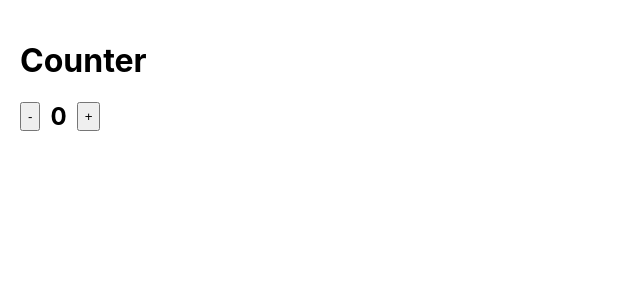
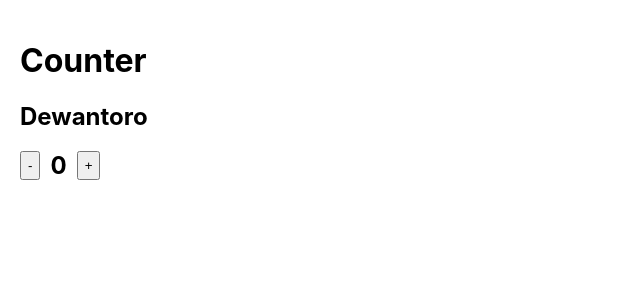
Before and after one commit to Dewan-toro/eduwork-reactjs, a React (Create React App) app: page / in a window 1280 px wide. Shown: the top 300 px of the page, without its empty margins (0-640 px from the left). Built offline with nearby package versions, Linux system fonts and the light colour scheme.

Commit message:
feat: add basic components

```diff
--- a/src/App.js
+++ b/src/01_Basic_Component/Counter.jsx
@@ -1,6 +1,6 @@
-import React, { useState } from "react";
+import { useState } from "react";
 
-export default function App() {
+export default function Counter({ nama }) {
   const [number, setNumber] = useState(0);
 
   const countNumber = (counter) => {
@@ -11,6 +11,7 @@ export default function App() {
   return (
     <div style={{ padding: "20px" }}>
       <h1>Counter</h1>
+      <h2>{nama}</h2>
       <div style={{ display: "flex", alignItem: "center" }}>
         <button
           type="button"
--- /dev/null
+++ b/src/App.jsx
@@ -0,0 +1,5 @@
+import Counter from "./01_Basic_Component/Counter";
+
+export default function App() {
+  return <Counter nama="Dewantoro" />;
+}
```
Also changed, not shown: src/index.js (+6 -6 lines).
